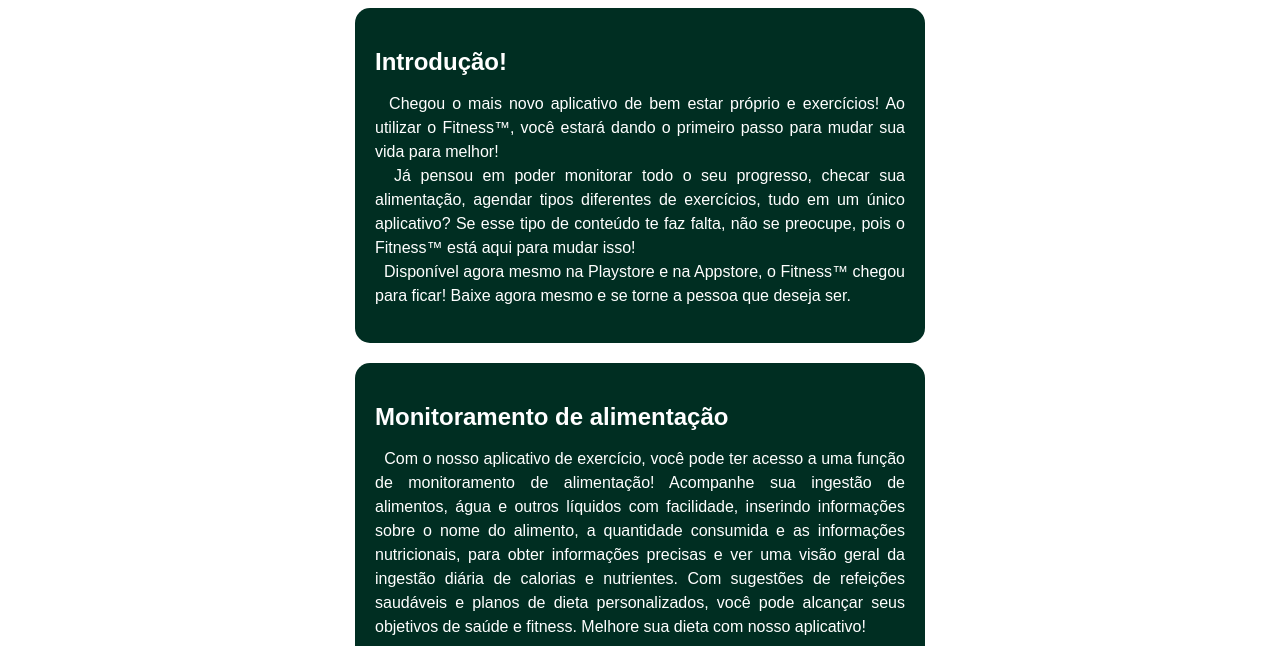
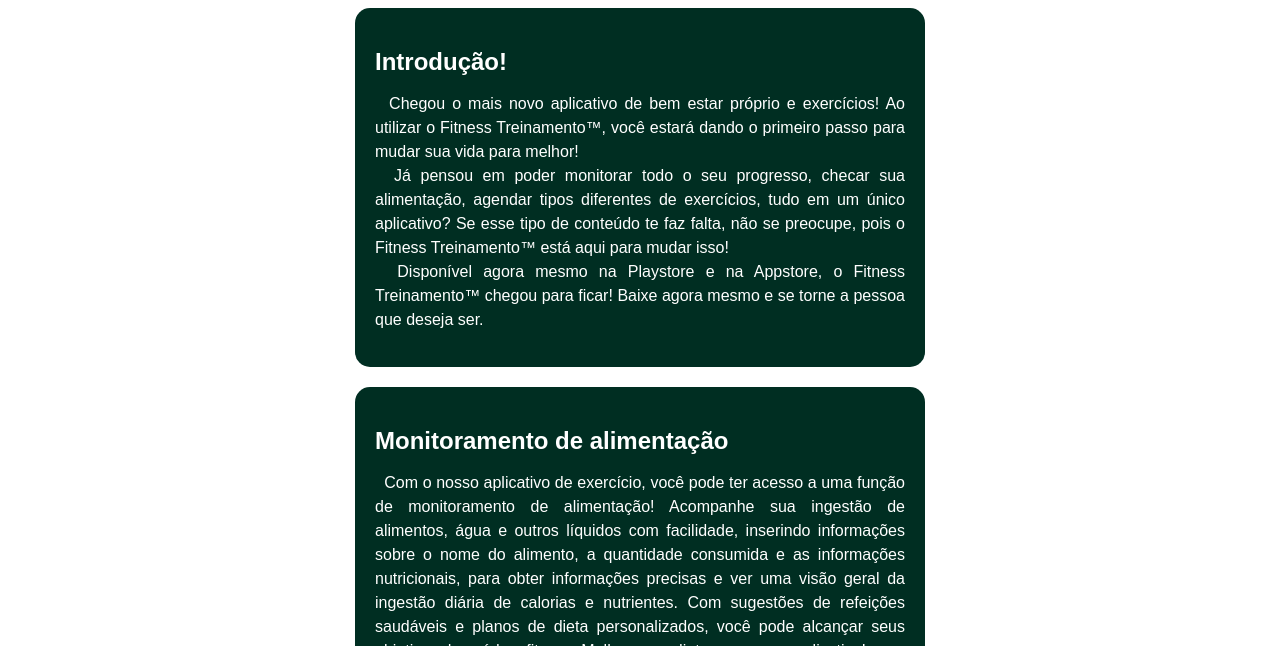
Before and after one commit to Bilhalv/UX-sport, a plain HTML site: page index.html in a window 1280 px wide. Shown: the part 154-800 px from the top of the page. Drawn offline with Linux system fonts and the light colour scheme.

Commit message:
Correções

```diff
--- a/index.html
+++ b/index.html
@@ -27,11 +27,11 @@
     <div id="prim">
       <article>
         <h2>Introdução!</h2>
-        <p>&nbsp;&nbsp;Chegou o mais novo aplicativo de bem estar próprio e exercícios! Ao utilizar o Fitness™, você estará dando o primeiro passo para mudar sua vida para melhor!<br>
+        <p>&nbsp;&nbsp;Chegou o mais novo aplicativo de bem estar próprio e exercícios! Ao utilizar o Fitness Treinamento™, você estará dando o primeiro passo para mudar sua vida para melhor!<br>
 
-          &nbsp;&nbsp;Já pensou em poder monitorar todo o seu progresso, checar sua alimentação, agendar tipos diferentes de exercícios, tudo em um único aplicativo? Se esse tipo de conteúdo te faz falta, não se preocupe, pois o Fitness™ está aqui para mudar isso!<br>
+          &nbsp;&nbsp;Já pensou em poder monitorar todo o seu progresso, checar sua alimentação, agendar tipos diferentes de exercícios, tudo em um único aplicativo? Se esse tipo de conteúdo te faz falta, não se preocupe, pois o Fitness Treinamento™ está aqui para mudar isso!<br>
 
-          &nbsp;&nbsp;Disponível agora mesmo na Playstore e na Appstore, o Fitness™ chegou para ficar! Baixe agora mesmo e se torne a pessoa que deseja ser.</p>
+          &nbsp;&nbsp;Disponível agora mesmo na Playstore e na Appstore, o Fitness Treinamento™ chegou para ficar! Baixe agora mesmo e se torne a pessoa que deseja ser.</p>
       </article>
     </div>
     <div id="prim">
```
